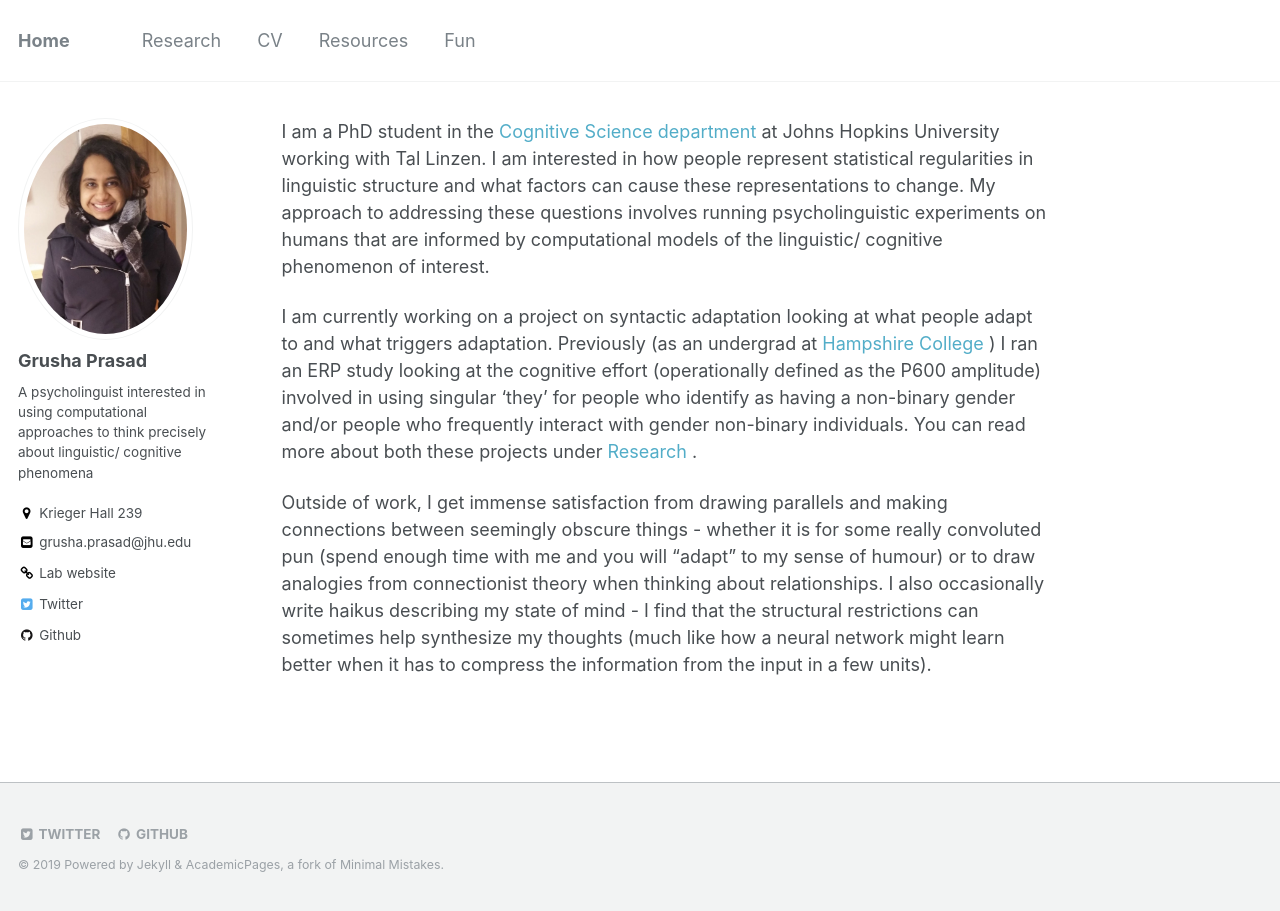
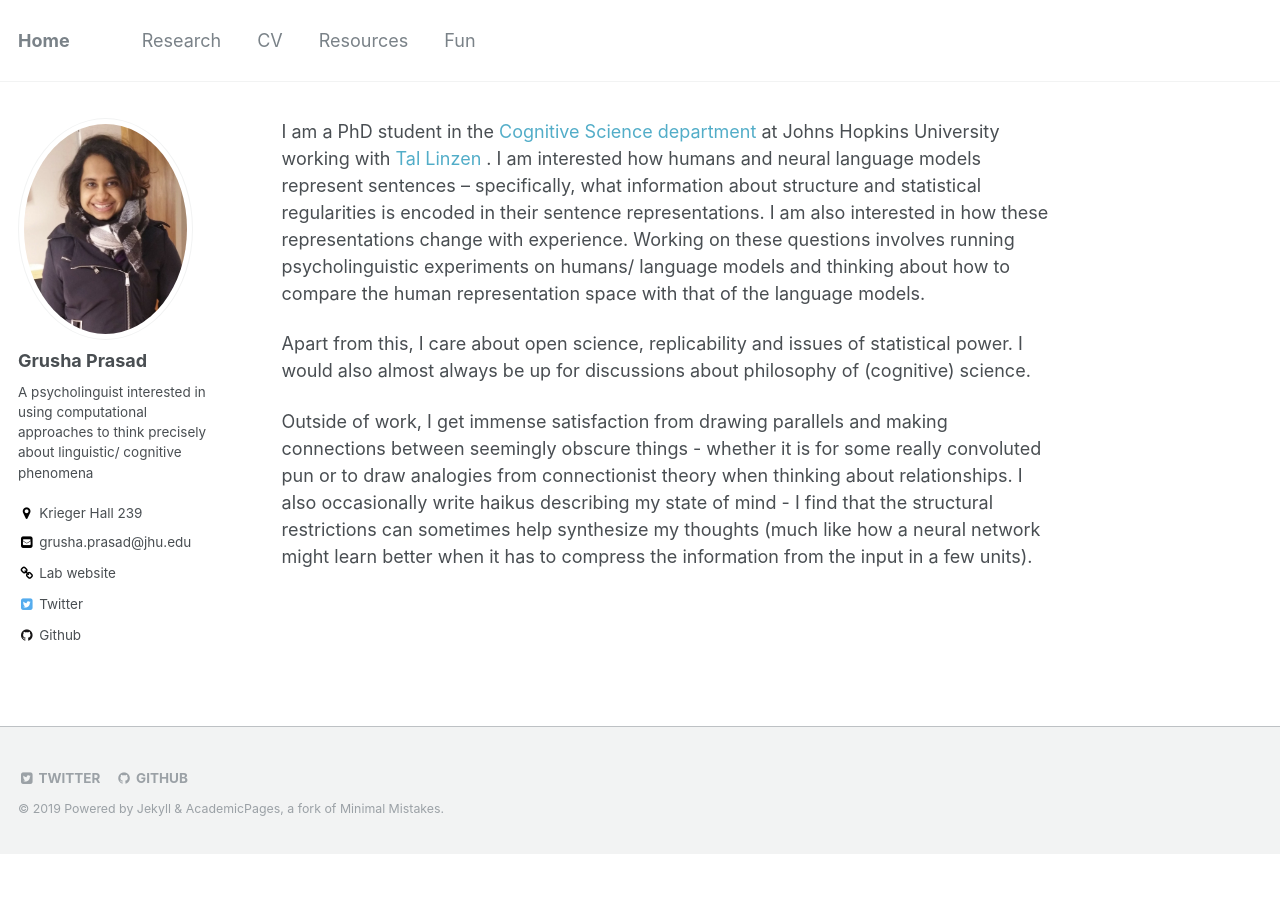
Before and after one commit to grushaprasad/grushaprasad.github.io, a Jekyll site: the page built from _pages/about.md, in a window 1280 px wide. Built offline with Jekyll 4.4.1, drawn with Linux system fonts in a browser that asks for light colours.

Commit message:
edited about

```diff
--- a/_pages/about.md
+++ b/_pages/about.md
@@ -7,8 +7,8 @@ redirect_from:
   - /about.html
 ---
 
-I am a PhD student in the <a href= "http://cogsci.jhu.edu/" target = "_blank"> Cognitive Science department</a> at Johns Hopkins University working with Tal Linzen. I am interested in how people represent statistical regularities in linguistic structure and what factors can cause these representations to change. My approach to addressing these questions involves running psycholinguistic experiments on humans that are informed by computational models of the linguistic/ cognitive phenomenon of interest.
+I am a PhD student in the <a href= "https://cogsci.jhu.edu/" target = "_blank"> Cognitive Science department</a> at Johns Hopkins University working with <a href= "https://tallinzen.net/" target = "_blank">Tal Linzen </a>. I am interested how humans and neural language models represent sentences -- specifically, what information about structure and statistical regularities is encoded in their sentence representations. I am also interested in how these representations change with experience. Working on these questions involves running psycholinguistic experiments on humans/ language models and thinking about how to compare the human representation space with that of the language models.
 
-I am currently working on a project on syntactic adaptation looking at what people adapt to and what triggers adaptation. Previously (as an undergrad at <a href = "https://www.hampshire.edu/" target = "_blank"> Hampshire College </a>) I ran an ERP study looking at the cognitive effort (operationally defined as the P600 amplitude) involved in using singular 'they' for people who identify as having a non-binary gender and/or people who frequently interact with gender non-binary individuals. You can read more about both these projects under <a href= "/research/"> Research </a>.
+Apart from this, I care about open science, replicability and issues of statistical power. I would also almost always be up for discussions about philosophy of (cognitive) science.
 
-Outside of work, I get immense satisfaction from drawing parallels and making connections between seemingly obscure things - whether it is for some really convoluted pun (spend enough time with me and you will "adapt" to my sense of humour) or to draw analogies from connectionist theory when thinking about relationships. I also occasionally write haikus describing my state of mind - I find that the structural restrictions can sometimes help synthesize my thoughts (much like how a neural network might learn better when it has to compress the information from the input in a few units).
+Outside of work, I get immense satisfaction from drawing parallels and making connections between seemingly obscure things - whether it is for some really convoluted pun or to draw analogies from connectionist theory when thinking about relationships. I also occasionally write haikus describing my state of mind - I find that the structural restrictions can sometimes help synthesize my thoughts (much like how a neural network might learn better when it has to compress the information from the input in a few units).
```
